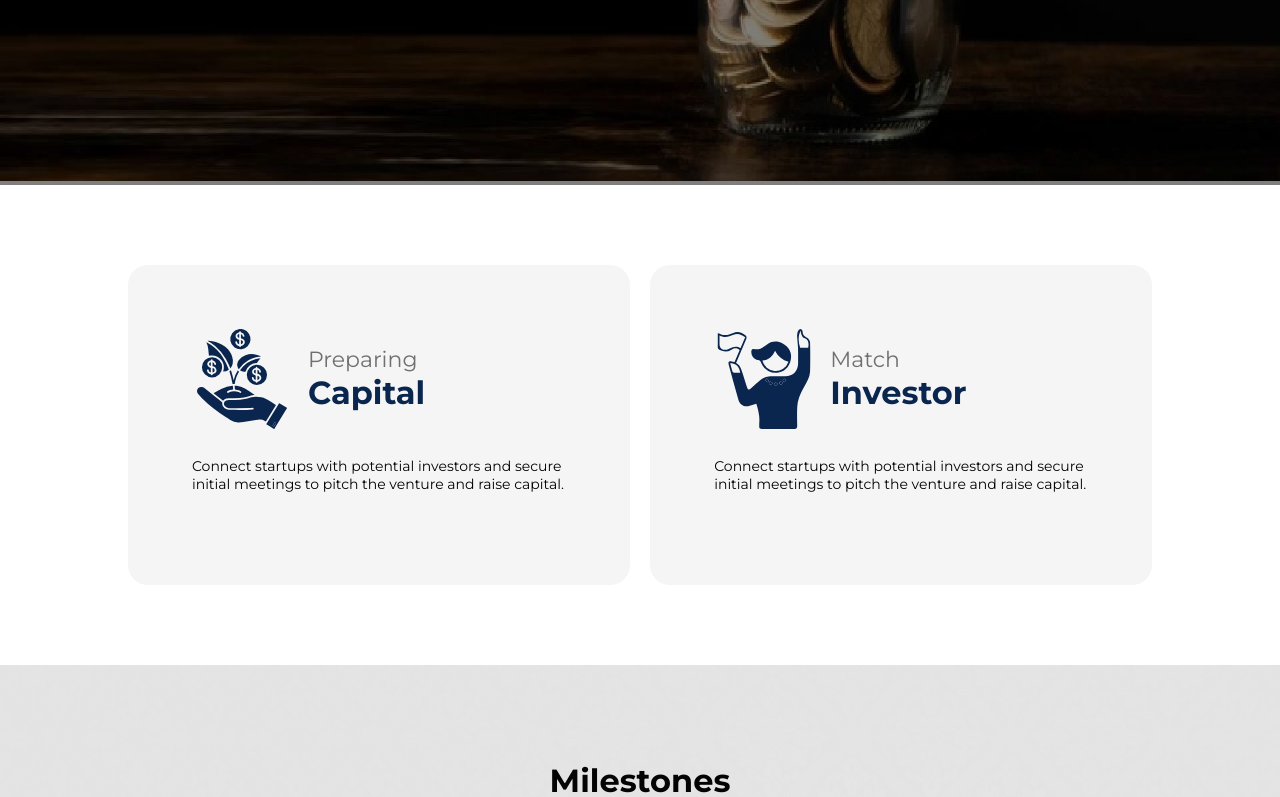
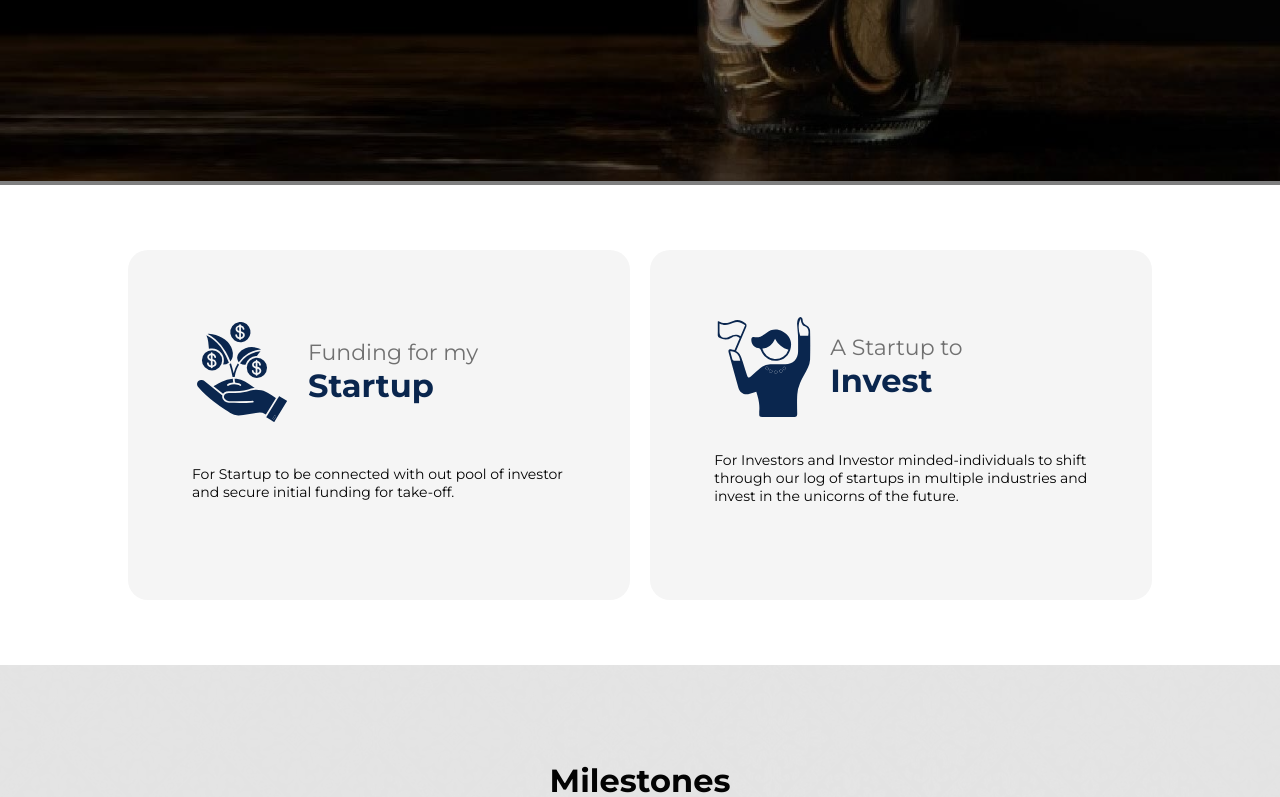
Before and after one commit to abrarkhalidofficial/Peervest, a React (Create React App) app: page / in a window 1280 px wide. Shown: the part 619-1416 px from the top of the page. Built offline with nearby package versions, Linux system fonts and the light colour scheme.

Commit message:
text changes

```diff
--- a/src/Screens/HomeScreen.js
+++ b/src/Screens/HomeScreen.js
@@ -199,16 +199,16 @@ export default function HomeScreen() {
                 </svg>
                 <div className="container__startups__card__left__content">
                   <div className="container__startups__card__left__content__sub__heading">
-                    Preparing
+                    Funding for my
                   </div>
                   <div className="container__startups__card__left__content__heading">
-                    Capital
+                    Startup
                   </div>
                 </div>
               </div>
               <div className="container__startups__card__right__heading">
-                Connect startups with potential investors and secure initial
-                meetings to pitch the venture and raise capital.
+                For Startup to be connected with out pool of investor and secure
+                initial funding for take-off.
               </div>
             </Link>
             <Link
@@ -280,17 +280,18 @@ export default function HomeScreen() {
 
                 <div className="container__startups__card__left__content">
                   <div className="container__startups__card__left__content__sub__heading">
-                    Match
+                    A Startup to
                   </div>
                   <div className="container__startups__card__left__content__heading">
-                    Investor
+                    Invest
                   </div>
                 </div>
               </div>
 
               <div className="container__startups__card__right__heading">
-                Connect startups with potential investors and secure initial
-                meetings to pitch the venture and raise capital.
+                For Investors and Investor minded-individuals to shift through
+                our log of startups in multiple industries and invest in the
+                unicorns of the future.
               </div>
             </Link>
           </div>
--- a/src/Styles/App.scss
+++ b/src/Styles/App.scss
@@ -217,6 +217,8 @@ body {
   align-items: center;
   background: #f5f5f5;
   text-decoration: none;
+  height: fit-content;
+  min-height: 350px;
   width: 49%;
 }
 .container__startups__card__left {
```
